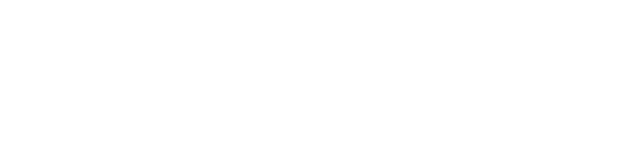
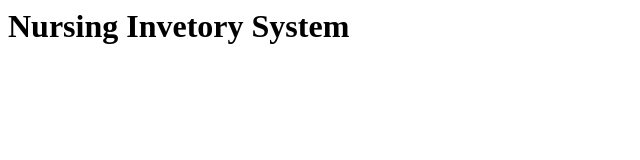
Before and after one commit to michellekantamage/Nursing-Project-front-end, a plain HTML site: page index.html in a window 1280 px wide. Shown: the whole page, without its empty margins (0-640 px from the left). Drawn offline with Linux system fonts and the light colour scheme.

Commit message:
Included a title for the file

```diff
--- a/index.html
+++ b/index.html
@@ -1,2 +1,9 @@
 <html>
+
+<head>
+    <h1> Nursing Invetory System </h1>
+
+
+</head>
+
 </html>
```
